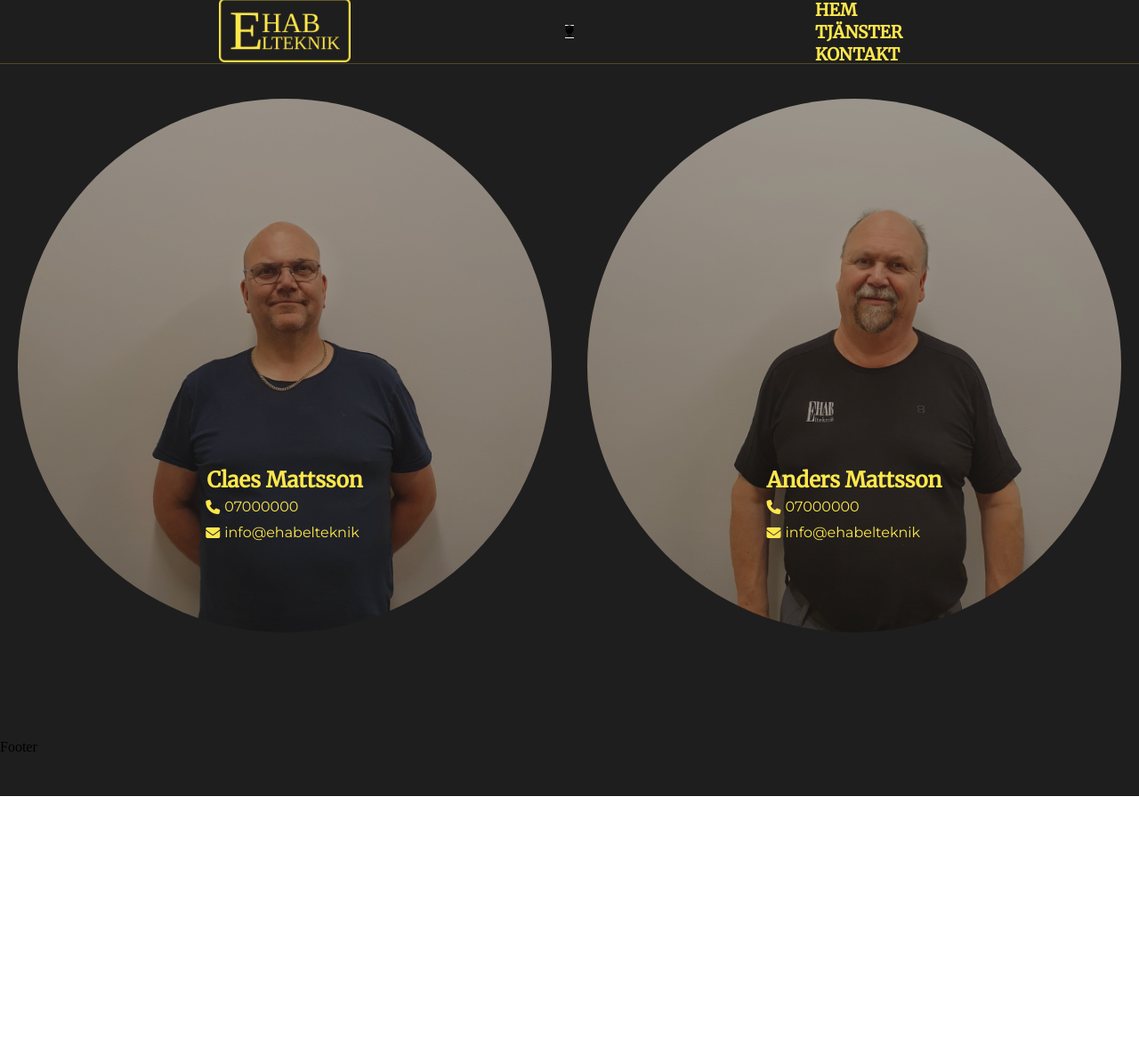
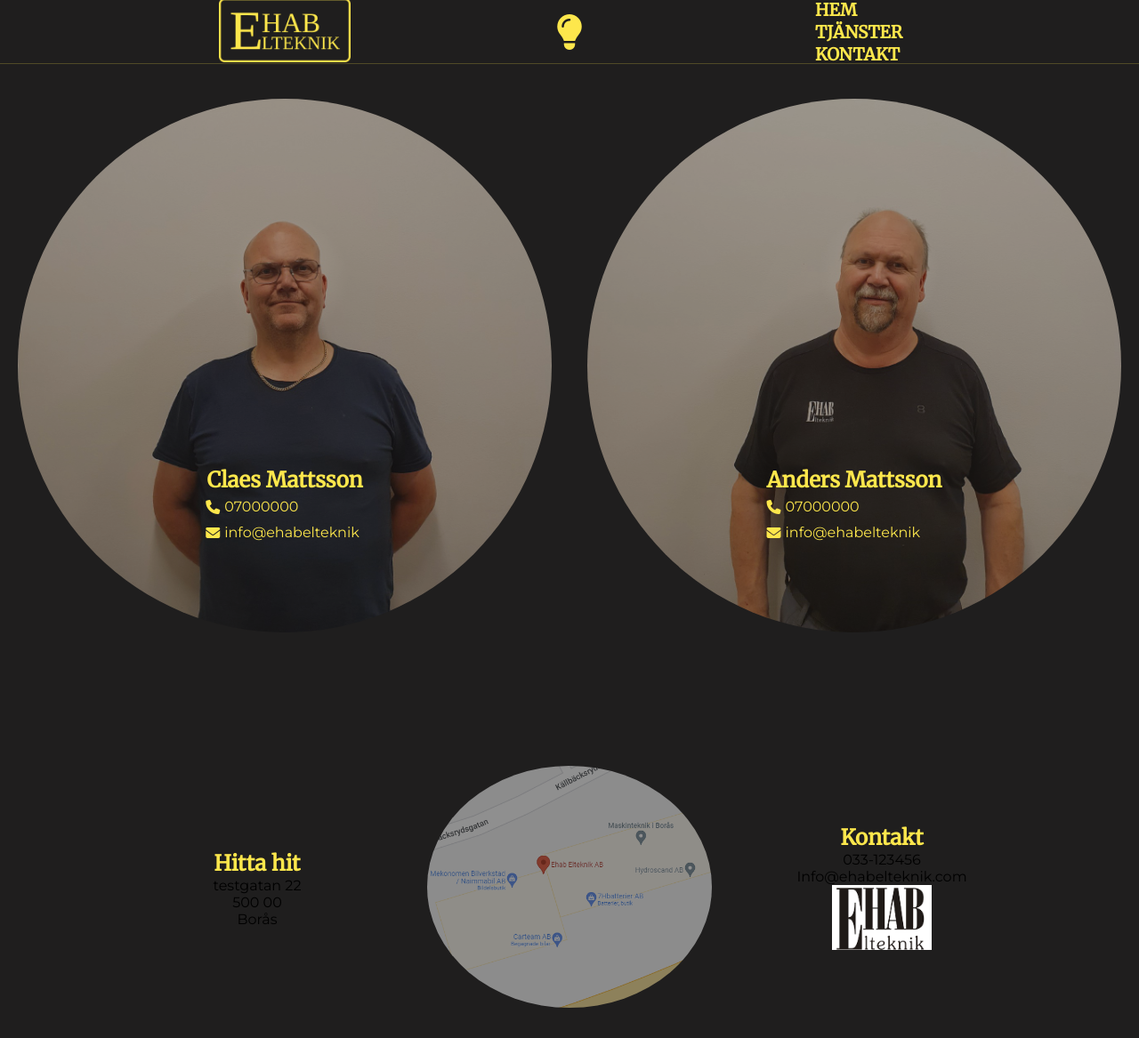
Before and after one commit to bekantskap/ehab-elteknik, a React (Create React App) app: page /contact in a window 1280 px wide. Shown: the whole page at 89% size. Before the commit the page ends 895 px from the top, so only its background shows below. Built offline with nearby package versions, Linux system fonts and the light colour scheme; the HTML template or start-up script is replaced by a standard one.

Commit message:
worked on footer and dark mode button on navbar

```diff
--- a/src/App.css
+++ b/src/App.css
@@ -26,20 +26,32 @@ p {
   align-items: center; */
 }
 
-.dark {
-  background-color: #1f1e1e;
-}
-
-.light {
-  background-color: #f8f4f9;
-}
-
 .app-container__box {
   width: 100%;
   /* display: flex; */
   /* align-items: center; */
   /* justify-content: center; */
 }
+
+/* DARK MODE */
+
+.dark {
+  background-color: #1f1e1e;
+}
+
+.light {
+  background-color: #3d3d3d;
+}
+
+.dark-text__header {
+  color: #1f1e1e;
+}
+
+.dark-text__header {
+  color: #1f1e1e;
+}
+
+/* DARK MODE OFF */
 
 /* NAVBAR */
 
@@ -90,6 +102,28 @@ p {
 .nav-navbar button {
   position: absolute;
   cursor: pointer;
+}
+.button-darkmode {
+  background-color: #1f1e1e;
+}
+.button-darkmode i {
+  color: #fde74c;
+  font-size: 3em;
+}
+.button-darkmode i:hover {
+  animation: pulse 1s infinite;
+  animation-timing-function: linear;
+}
+@keyframes pulse {
+  0% {
+    transform: scale(1);
+  }
+  50% {
+    transform: scale(1.1);
+  }
+  100% {
+    transform: scale(1);
+  }
 }
 
 /* START PAGE*/
@@ -221,7 +255,6 @@ p {
 }
 
 .service-card__text {
-  z-index: 100;
   position: absolute;
   color: white;
   font-size: 24px;
@@ -295,7 +328,33 @@ p {
 .footer-container {
   background-color: #1f1e1e;
   width: 100%;
-  height: 8vh;
+}
+
+.footer-content {
+  width: 80%;
+  margin: 0 auto;
+  display: flex;
+  justify-content: space-evenly;
+  align-items: center;
+}
+.footer-content__box {
+  text-align: center;
+  width: 20em;
+  margin: 30px;
+}
+
+.footer-map {
+  width: 20em;
+  border-radius: 50%;
+  opacity: 0.5;
+}
+.footer-map:hover {
+  opacity: unset;
+  cursor: pointer;
+}
+
+.footer-logo {
+  width: 7em;
 }
 
 /* FOOTER END */
--- a/src/App.js
+++ b/src/App.js
@@ -5,12 +5,21 @@ import Start from './pages/Start';
 import Services from './pages/Services';
 import Contact from './pages/Contact';
 import Footer from './components/Footer';
-import { useState } from 'react';
+import React, { createContext, useState } from 'react';
 
+export const SettingsContext = createContext();
 function App() {
   const [darkMode, setDarkMode] = useState(true);
+  const providerValue = React.useMemo(
+    () => ({
+      darkMode,
+      setDarkMode,
+    }),
+    [darkMode, setDarkMode]
+  );
 
   return (
+    <SettingsContext.Provider value={providerValue}>
       <Router>
         <main className="app-container">
           <Navbar />
@@ -28,6 +37,7 @@ function App() {
           <Footer />
         </main>
       </Router>
+    </SettingsContext.Provider>
   );
 }
 
--- a/src/components/Footer.jsx
+++ b/src/components/Footer.jsx
@@ -1,5 +1,25 @@
 import React from 'react';
 
 export default function Footer() {
-  return <footer className="footer-container">Footer</footer>;
+  return (
+    <footer className="footer-container">
+      <div className="footer-content">
+        <div className="footer-content__box">
+          <h2>Hitta hit</h2>
+          <p>testgatan 22</p>
+          <p>500 00</p>
+          <p>Borås</p>
+        </div>
+        <div className="footer-content__box">
+          <img className="footer-map" alt="karta" src={'img/map.png'} />
+        </div>
+        <div className="footer-content__box">
+          <h2>Kontakt</h2>
+          <p>033-123456</p>
+          <p>Info@ehabelteknik.com</p>
+          <img className="footer-logo" src={'img/logo.png'} alt="logo" />
+        </div>
+      </div>
+    </footer>
+  );
 }
--- a/src/components/Navbar.jsx
+++ b/src/components/Navbar.jsx
@@ -1,14 +1,16 @@
+import { useContext } from 'react';
 import { useState } from 'react';
 import { Link } from 'react-router-dom';
+import { SettingsContext } from '../App';
 
 export default function Navbar() {
-  const [darkMode, setDarkMode] = useState(true);
+  const x = useContext(SettingsContext);
 
   const changeHandler = () => {
-    if (darkMode) {
-      setDarkMode(false);
+    if (x.darkMode) {
+      x.setDarkMode(false);
     } else {
-      setDarkMode(true);
+      x.setDarkMode(true);
     }
   };
 
@@ -39,10 +41,12 @@ export default function Navbar() {
           </Link>
         </li>
       </ul>
-      <button type="button" onClick={() => changeHandler()}>
-        <i
-          className={`fa-solid fa-lightbulb ${darkMode ? 'dark' : 'light'}`}
-        ></i>
+      <button
+        className="button-darkmode"
+        type="button"
+        onClick={() => changeHandler()}
+      >
+        <i className="fa-solid fa-lightbulb"></i>
       </button>
     </nav>
     // </Router>
```
Also changed, not shown: public/img/map.png (added). Lines whose indentation alone changed are shown as unchanged.
